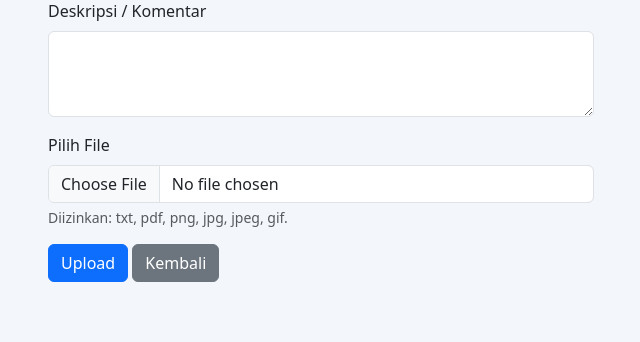
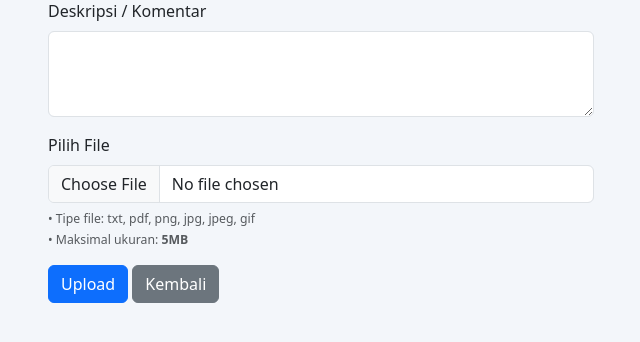
Before and after one commit to hamaazz/mini-secure-web-if5161, a Flask app: template templates/upload.html in a window 1280 px wide. Shown: the part 123-465 px from the top of the page, without its empty margins (319-959 px from the left). Run offline with Flask 3, Linux system fonts and the light colour scheme; the template is opened without the code that fills it, so the values that code supplies are empty; some libraries are stand-ins or nearby versions.

Commit message:
Add file upload size limit (5MB max) with error handler

```diff
--- a/app.py
+++ b/app.py
@@ -28,6 +28,9 @@ app.config["SECRET_KEY"] = os.environ.get("SECRET_KEY", "ganti-ini-dengan-secret
 app.config["SQLALCHEMY_DATABASE_URI"] = "sqlite:///" + os.path.join(BASE_DIR, "app.db")
 app.config["SQLALCHEMY_TRACK_MODIFICATIONS"] = False
 app.config["UPLOAD_FOLDER"] = UPLOAD_FOLDER
+
+# ===== File Upload Size Limit =====
+app.config["MAX_CONTENT_LENGTH"] = 5 * 1024 * 1024  # 5MB maksimal
 
 # ===== Session Security Configuration =====
 # SECURE flag: True untuk production (HTTPS), False untuk development (HTTP localhost)
@@ -518,6 +521,21 @@ def admin_delete_user(user_id):
     flash(f"User '{user.username}' dan semua file-nya berhasil dihapus.", "success")
     return redirect(url_for("admin_dashboard"))
 
+
+# --- Error Handlers ---
+
+@app.errorhandler(413)
+def request_entity_too_large(error):
+    """
+    Handler untuk error 413 (Request Entity Too Large)
+    Dipicu ketika file upload melebihi MAX_CONTENT_LENGTH
+    """
+    flash("File terlalu besar! Maksimal ukuran file adalah 5MB.", "danger")
+    return redirect(url_for("upload"))
+
+
+# --- Helper Functions ---
+
 #Tambah fungsi helper generate captcha
 def generate_captcha(key_prefix: str) -> str:
     """Generate captcha sederhana dan simpan jawabannya di session."""
--- a/templates/upload.html
+++ b/templates/upload.html
@@ -14,7 +14,12 @@
       <div class="mb-3">
         <label class="form-label">Pilih File</label>
         <input type="file" name="file" class="form-control" required>
-        <div class="form-text">Diizinkan: txt, pdf, png, jpg, jpeg, gif.</div>
+        <div class="form-text">
+          <small>
+            • Tipe file: txt, pdf, png, jpg, jpeg, gif<br>
+            • Maksimal ukuran: <strong>5MB</strong>
+          </small>
+        </div>
       </div>
       <button type="submit" class="btn btn-primary">Upload</button>
       <a href="{{ url_for('dashboard') }}" class="btn btn-secondary">Kembali</a>
```
